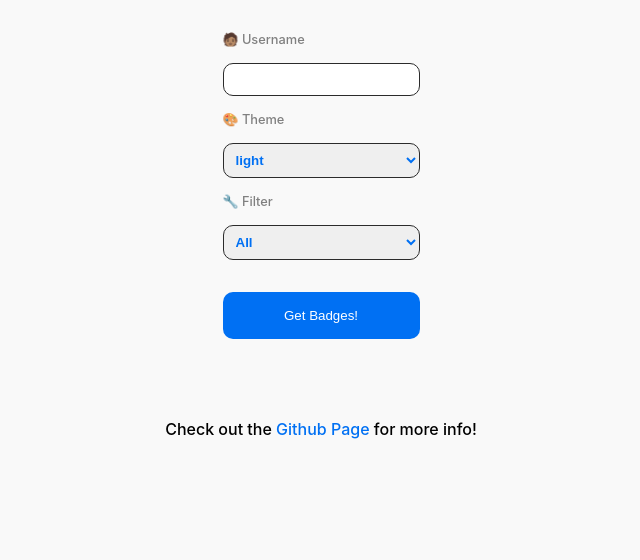
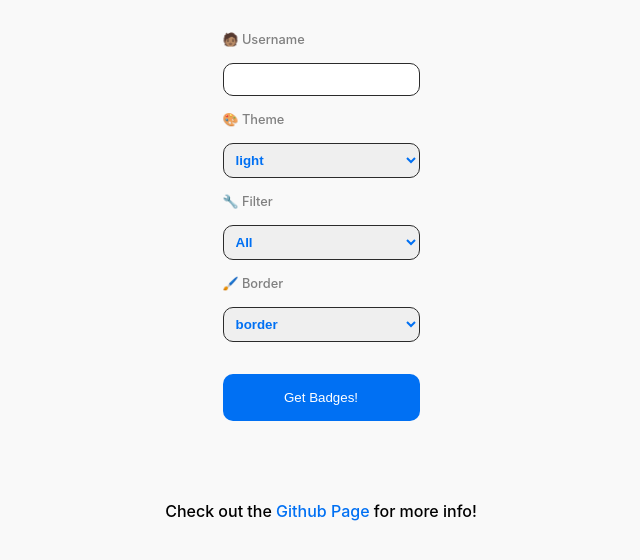
Before and after one commit to KevzPeter/Leetcode-Badge-Showcase, a Next.js app: page / in a window 1280 px wide. Shown: the top 560 px of the page, without its empty margins (319-959 px from the left). Built offline with nearby package versions, Linux system fonts and the light colour scheme.

Commit message:
Added the feature of choosing border/no-border

```diff
--- a/components/SvgWidget.tsx
+++ b/components/SvgWidget.tsx
@@ -4,21 +4,27 @@ import themes from '../utils/themes.json';
 /**
  * The main SVG widget.
  */
-export default function SvgWidget({response, username, imgSource, theme}): JSX.Element {
-
+export default function SvgWidget({response, username, imgSource, theme, border}): JSX.Element {
+    const borderStyle = border === 'border' ? '1px solid #495057' : 'none';
     return (
         <g>
             <foreignObject x="0" y="0" width="100%" height="100%">
                 <div xmlns="http://www.w3.org/1999/xhtml">
                     {response?.length > 0 &&
-                        <div className="showCase" style={{'background-color': `${themes[theme].background}`}}>
+                        <div
+                            className="showCase"
+                            style={{
+                            'background-color': `${themes[theme].background}`,
+                            'border': borderStyle,
+                            }}
+                        >
                             <h5 style={{'color': `${themes[theme].colorPrimary}`}}>
                                 <img src={imgSource} alt="LeetCode Logo" title="LeetCode Logo" width={36} height={36}/>&nbsp;
                                 <a href={`https://leetcode.com/${username}`} target="_blank" rel="noreferrer">{username}</a>&nbsp;LeetCode Badges
                             </h5>
                             <hr style={{'background-color': `${themes[theme].colorSecondary}`}} />
                             {response?.map((category:Object, index:number)=>{
-                                return(<Category category={category} key={index} theme={theme}/>)
+                                return(<Category category={category} key={index} theme={theme} border={border}/>)
                             })}
                         </div>
                     }
--- a/pages/api/index.ts
+++ b/pages/api/index.ts
@@ -4,14 +4,14 @@ import { groupBy } from 'lodash';
 import { generateSvg } from '../../utils/generateSVG';
 import BadgeIconImg from "../../public/Badge-icon.png";
 import axios from 'axios';
-import { BASEURL, LEETCODE_BASEURL, THEME_NAMES, FILTERS } from "../../utils/config";
+import { BASEURL, LEETCODE_BASEURL, THEME_NAMES, FILTERS, BORDER } from "../../utils/config";
 import { Data, Params, GraphQLResponse } from '../../utils/models';
 import path from 'path';
 import { readFileSync } from 'fs';
 
 export default async function handler(req: NextApiRequest, res: NextApiResponse<Data | string>): Promise<any> {
     try {
-        let { username, theme, filter, json }: Params = <any>req.query;
+        let { username, theme, filter, border, json }: Params = <any>req.query;
         //username query validation
         if (!username || username.trim() === '') {
             res.status(400).send({
@@ -37,6 +37,14 @@ export default async function handler(req: NextApiRequest, res: NextApiResponse<
         else theme = theme.trim().toLowerCase();
         if (!THEME_NAMES.includes(theme)) {
             theme = 'light';
+        }
+        //border query validation
+        if (!border || border.length === 0) {
+            border = 'border';
+        }
+        else border = border.trim().toLowerCase();
+        if (!BORDER.includes(border)) {
+            border = 'border';
         }
         //GraphQL query to fetch badges from Leetcode's API endpoint
         const gqlQuery = gql`
@@ -133,7 +141,7 @@ export default async function handler(req: NextApiRequest, res: NextApiResponse<
             res.setHeader('Cache-Control', 'max-age=604800, stale-while-revalidate=86400');
             res.setHeader('Content-Type', 'image/svg+xml');
             res.statusCode = 200;
-            res.send(generateSvg(responseData, username, imgSource, theme));
+            res.send(generateSvg(responseData, username, imgSource, theme, border));
         }
     }
     catch (err: any) {
--- a/pages/index.tsx
+++ b/pages/index.tsx
@@ -4,7 +4,7 @@ import { useRouter } from 'next/router'
 import styles from '../styles/Home.module.scss'
 import { useState, CSSProperties } from "react";
 import ClipLoader from "react-spinners/ClipLoader";
-import { THEME_NAMES } from '../utils/config';
+import { THEME_NAMES, BORDER } from '../utils/config';
 
 const Home: NextPage = () => {
   let [loading, setLoading] = useState(false);
@@ -20,19 +20,26 @@ const Home: NextPage = () => {
     {name : 'Daily Badges', value : 'daily'},
     {name : 'Study Badges', value : 'study'},
     {name : 'Competition Badges', value : 'comp'}
-]
+  ]
+  // Created const border
+  const border = BORDER;
+
   const handleSubmit=(e)=>{
     e.preventDefault();
     setLoading(true);
     let username = e.target.username.value;
     let theme = e.target.theme.value;
     let filter = e.target.filter.value;
+    // badge
+    let border = e.target.border.value;
     if(username){
       let href = `/api?username=${username}`
       if(theme)
         href += `&theme=${theme}`
       if(filter)
         href += `&filter=${filter}`
+      if(border)
+        href += `&border=${border}`
       router.push(href)
       .then(()=>setLoading(false))
       .catch(err => {
@@ -65,6 +72,15 @@ const Home: NextPage = () => {
               return <option key={index} value={filter.value}>{filter.name}</option>
             })}
           </select>
+
+          {/* HTML for border */}
+          <label htmlFor="border">🖌️ Border</label>
+          <select name='border'>
+            {border.map((border, index)=>{
+              return <option key={index} value={border}>{border}</option>
+            })}
+          </select>
+
           <button className={styles.btn} type="submit">Get Badges!</button>
         </form>
         <p>Check out the <a href="https://github.com/KevzPeter/Leetcode-Badge-Showcase">Github Page</a> for more info!</p>
--- a/styles/svg.ts
+++ b/styles/svg.ts
@@ -40,7 +40,6 @@ a {
   padding: 1rem 1rem;
   max-width: 500px;
   border-radius: 1rem;
-  border: 1px solid #495057;
 }
 .showCase hr{
   width: 100%;
--- a/utils/config.ts
+++ b/utils/config.ts
@@ -10,3 +10,5 @@ export const FILTERS = {
     comp: 'COMPETITION',
     study: 'STUDY_PLAN'
 }
+
+export const BORDER = ['border', 'no-border']
--- a/utils/generateSVG.tsx
+++ b/utils/generateSVG.tsx
@@ -24,10 +24,10 @@ const calculateDimensions=(response:Array<any>)=>{
 /**
  * Returns SVG as a string.
  */
-export function generateSvg(response:Array<any>, username:string, imgSource:string, theme:string): string {
+export function generateSvg(response:Array<any>, username:string, imgSource:string, theme:string, border:string): string {
     const {height, width} = calculateDimensions(response);
     const svgBody = ReactDOMServer.renderToStaticMarkup(
-        <SvgWidget response={response} username={username} imgSource={imgSource} theme={theme}/>
+        <SvgWidget response={response} username={username} imgSource={imgSource} theme={theme} border={border}/>
     );
 
     return `
--- a/utils/models.ts
+++ b/utils/models.ts
@@ -7,6 +7,7 @@ export interface Params {
     filter: string,
     json: string,
     theme: string
+    border: string
 }
 export interface Badge {
     id: string,
```
